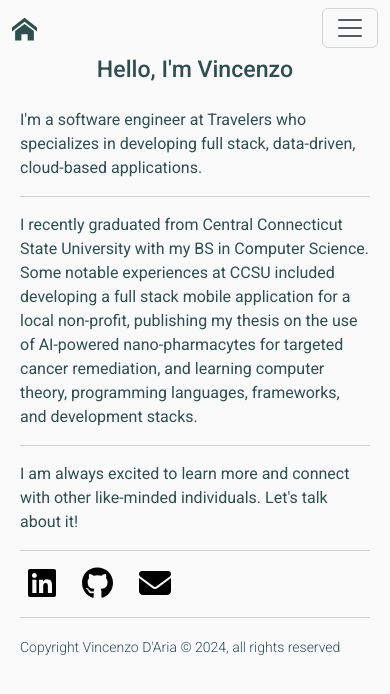
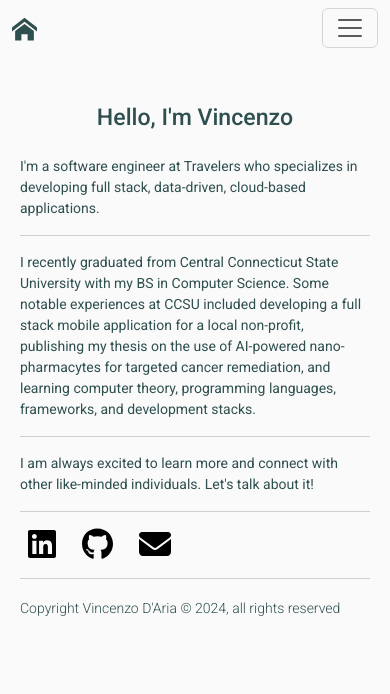
Before and after one commit to vinny2001/personal-website, a React (Create React App) app: page /#/ in a window 390 px wide. Shown: the top 694 px of the page. Built offline with nearby package versions, Linux system fonts and the light colour scheme.

Commit message:
UI Responsive Changes for mobile screen sizes

```diff
--- a/src/components/body/body.css
+++ b/src/components/body/body.css
@@ -49,3 +49,11 @@ small{
     transition-delay: 0.5s; /* Delay before transition starts */
     opacity: 0.2; /* Ensures elements are initially hidden */
   }
+
+  @media (max-width: 600px) {
+    /* Your CSS styles for small screens go here */
+    p{
+        font-size: 14px;
+    }
+
+  }
--- a/src/components/body/body.js
+++ b/src/components/body/body.js
@@ -47,7 +47,7 @@ function Body() {
     return (
         <div className="Body">
             <div className="container">
-                <div id="bodyTitle" className={`opacity-transition ${isVisible.title ? 'delay-transition' : ''}`}>
+                <div id="bodyTitle" className={`opacity-transition ${isVisible.title ? 'delay-transition' : ''} mt-5`}>
                     <div className="row justify-content-center text-center header-container mt-md-5 mt-sm-3 mb-3">
                         <h3 id="greetingHeading">Hello, I'm Vincenzo</h3>
                     </div>
```
